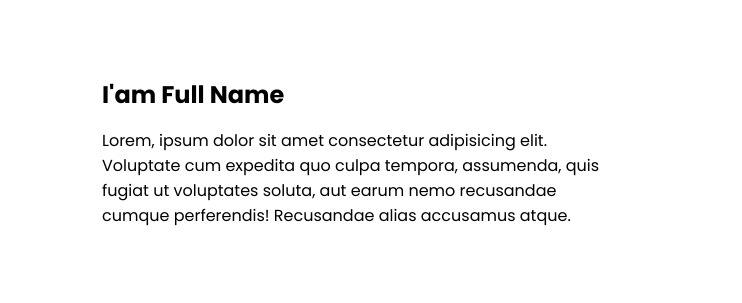
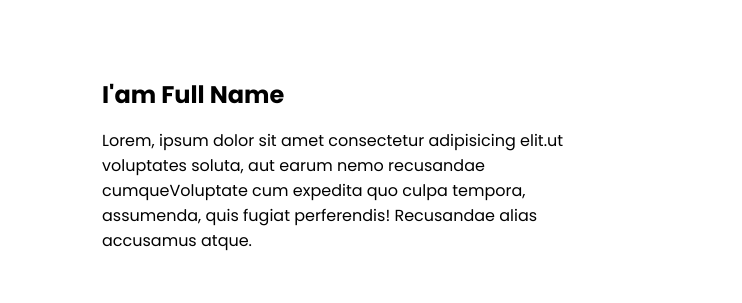
Before and after one commit to saikrishna8746/Portfolio-Webpage-for-Students, a plain HTML site: page index.html in a window 1280 px wide. Shown: the part 822-1125 px from the top of the page, 538-1280 px from the left. Drawn offline with nearby package versions, Linux system fonts and the light colour scheme.

Commit message:
Update index.html

```diff
--- a/index.html
+++ b/index.html
@@ -104,9 +104,7 @@
                 <div>
                     <h2 class="about__subtitle">I'am Full Name</h2>
                     <p class="about__text">
-                        Lorem, ipsum dolor sit amet consectetur adipisicing elit.
-                        Voluptate cum expedita quo culpa tempora, assumenda, quis fugiat
-                        ut voluptates soluta, aut earum nemo recusandae cumque
+                        Lorem, ipsum dolor sit amet consectetur adipisicing elit.ut voluptates soluta, aut earum nemo recusandae cumqueVoluptate cum expedita quo culpa tempora, assumenda, quis fugiat
                         perferendis! Recusandae alias accusamus atque.
                     </p>
                 </div>
```
